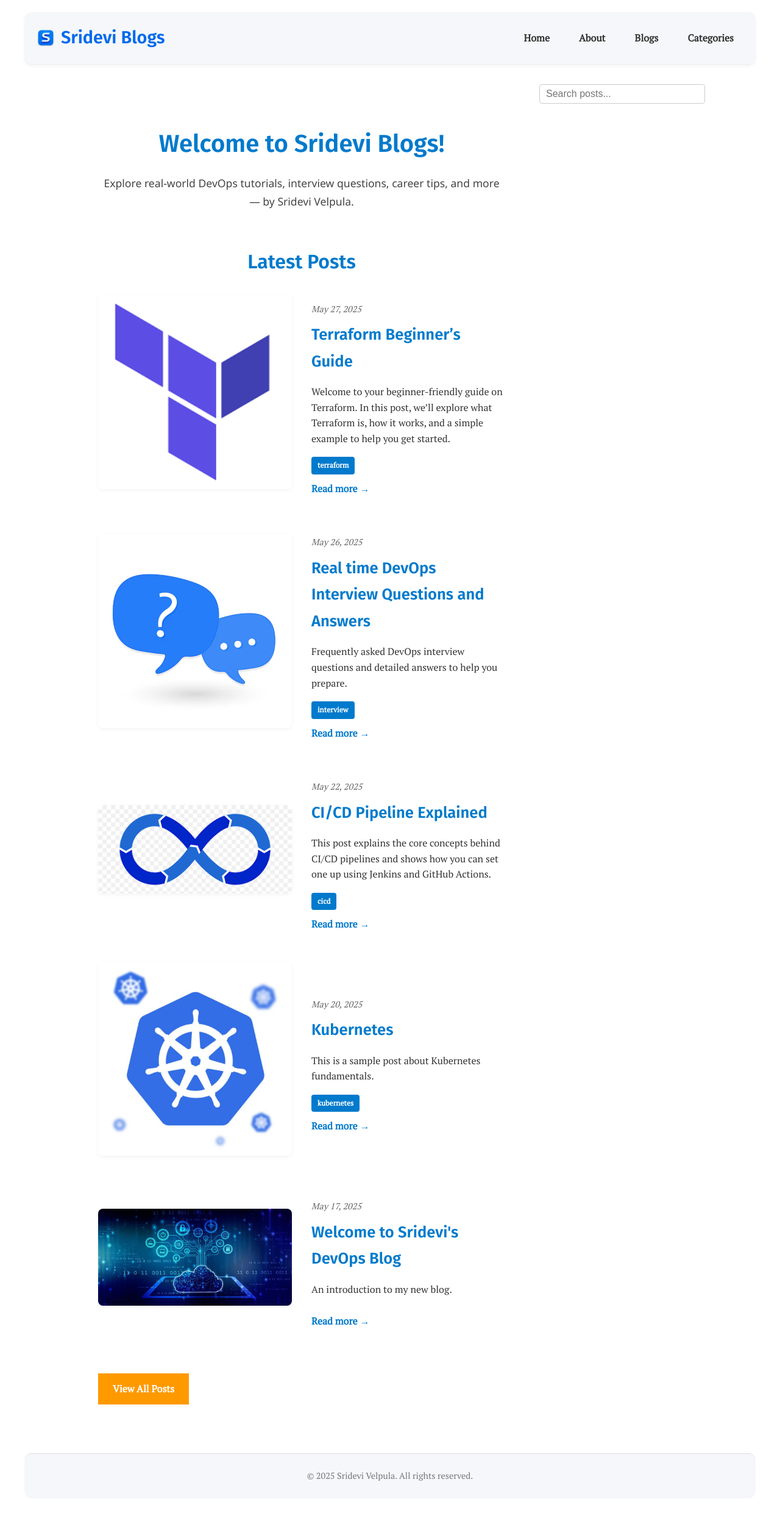
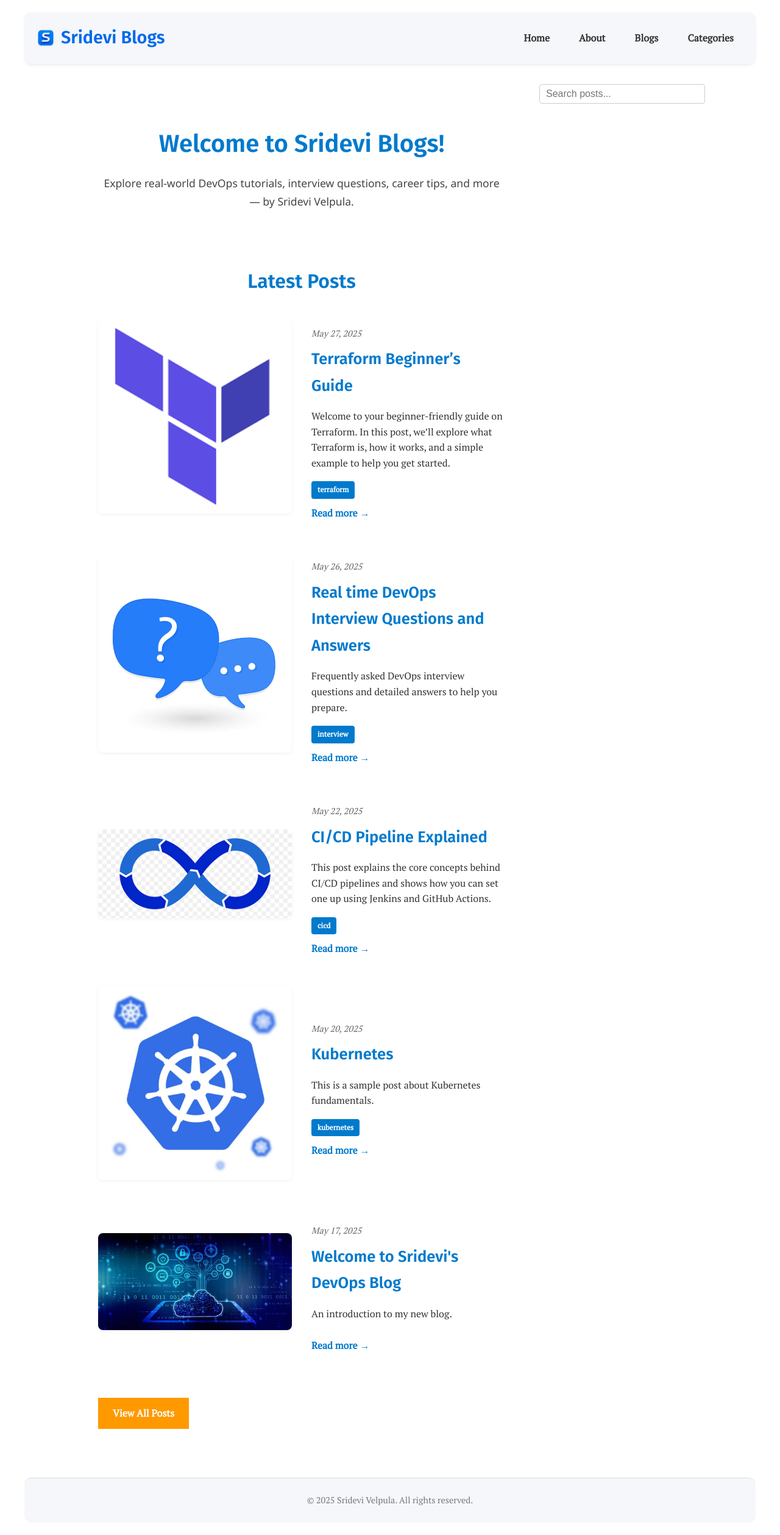
Before and after one commit to srideviblogs/srideviblogs.github.io, a Jekyll site: the page built from index.md, in a window 1280 px wide. Shown: the whole page at 61% size. Built offline with Jekyll 4.4.1, drawn with Linux system fonts in a browser that asks for light colours; before the commit the page ends 2477 px from its top, so only the background shows below that.

Commit message:
Update custom.css

```diff
--- a/assets/css/custom.css
+++ b/assets/css/custom.css
@@ -488,8 +488,8 @@ header.site-header {
   animation: fadeSlideIn 1.2s ease forwards;
   animation-delay: 1.2s; /* Delay after intro heading */
   text-align: center;
-  margin-top: 0 !important;       /* 👈 Key fix */
-  margin-bottom: 1.5rem;
+  margin-top: 1 !important;       /* 👈 Key fix */
+  margin-bottom: 2rem;
 }
 
 .alt-posts-section {
```
